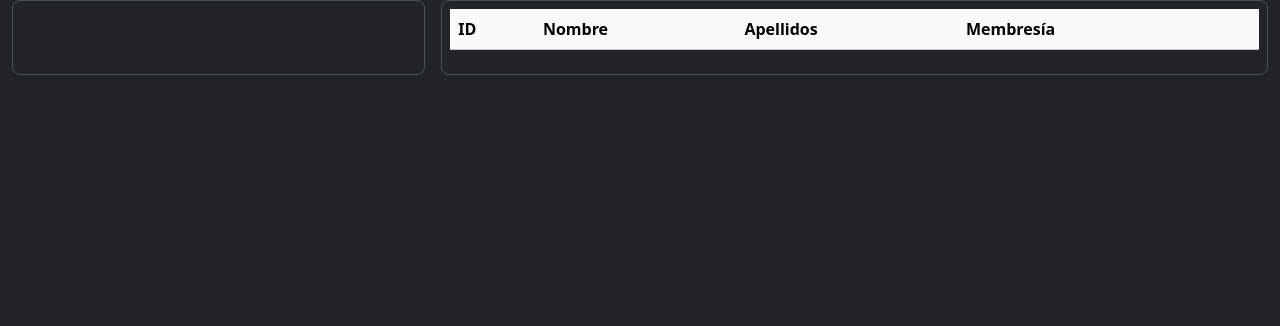
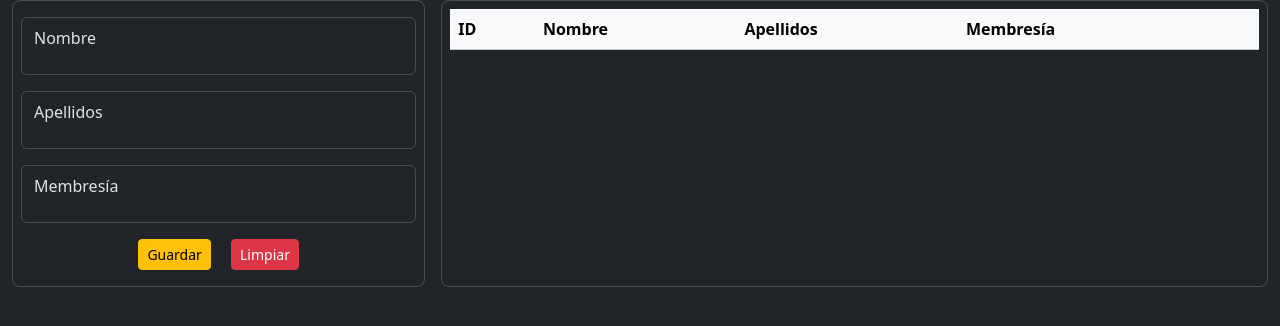
Before and after one commit to ivxnd/Python-Backend, a Flask app: page / in a window 1280 px wide. Shown: the part 98-424 px from the top of the page. Run offline with Flask 3, Linux system fonts and the light colour scheme; data that the repository does not hold is empty.

Commit message:
Definimos el formulario

```diff
--- a/Flask/templates/index.html
+++ b/Flask/templates/index.html
@@ -18,7 +18,27 @@
         <article class="d-grid gap-3" style="grid-template-columns: 1fr 2fr;">
             <section class="border rounded-3 p-2">
                 <!-- Formulario -->
-
+                <form action="/guardar" method="post" autocomplete="off">
+                    <div class="form-floating py-2">
+                        <input type="text" class="form-control" id="nombre" placeholder="Nombre"/>
+                        <label for="nombre">Nombre</label>
+                    </div>
+                    <div class="form-floating py-2">
+                        <input type="text" class="form-control" id="apellido" placeholder="Apellidos"/>
+                        <label for="apellido">Apellidos</label>
+                    </div>
+                    <div class="form-floating py-2">
+                        <input type="number" class="form-control" id="membresia" placeholder="Membresia"/>
+                        <label for="membresia">Membresía</label>
+                    </div>
+                    <!-- Botones -->
+                    <div class="text-center py-2">
+                        <button type="submit" class="btn btn-warning btn-sm me-3">
+                            Guardar
+                        </button>
+                        <input type="reset" class="btn btn-danger btn-sm" value="Limpiar">
+                    </div>
+                </form>
             </section>
             <section class="border rounded-3 p-2">
                 <!-- Tabla de clientes -->
@@ -40,14 +60,14 @@
                             <td>{{cliente.get_apellido()}}</td>
                             <td>{{cliente.get_membresia()}}</td>
                             <td class="text-center">
-                                <section>
+                                <div>
                                     <a href="/editar/{{cliente.get_id()}}" class="btn btn-warning btn-sm me-3">
                                         <i class="bi bi-pencil"></i>
                                     </a>
                                     <a href="/eliminar/{{cliente.get_id()}}" class="btn btn-danger btn-sm me-3">
                                         <i class="bi bi-trash3"></i>
                                     </a>
-                                </section>
+                                </div>
                             </td>
                         </tr>
                         {% endfor %}
```
